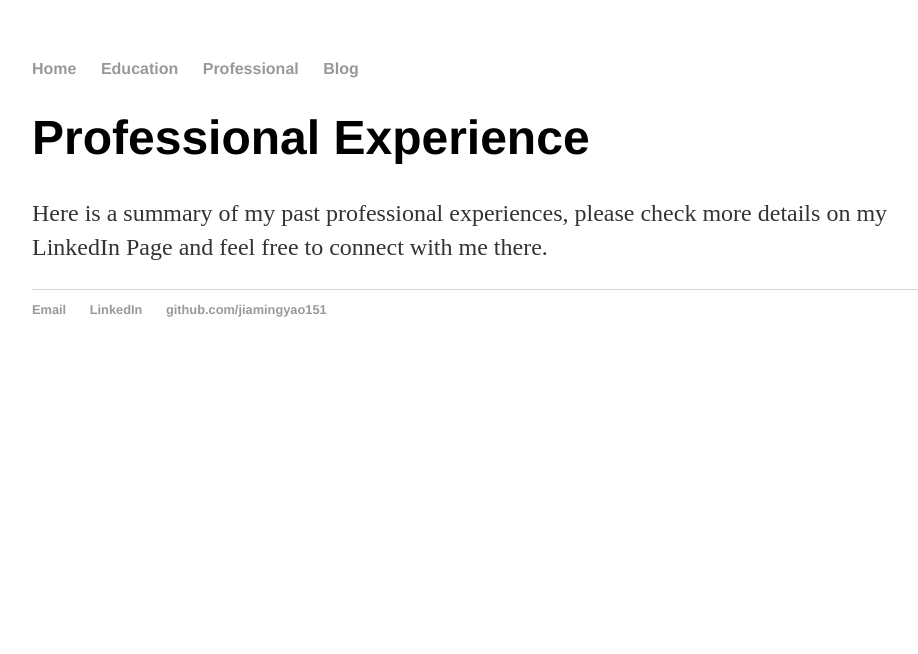
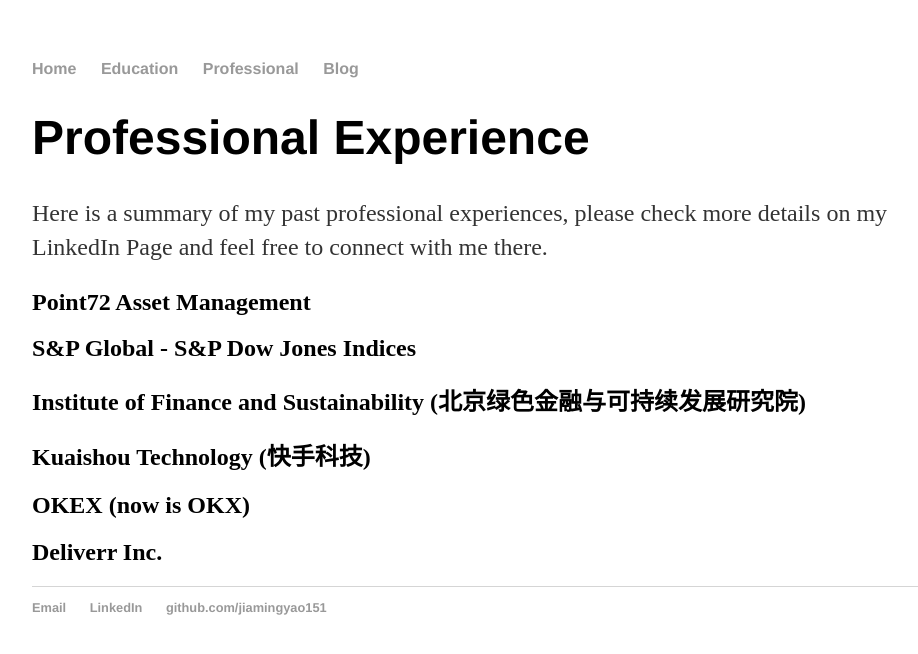
Before and after one commit to jiamingyao151/jiamingyao151.github.io, a Jekyll site: the page built from professional/index.html, in a window 1280 px wide. Shown: the top 654 px of the page, without its empty margins (160-1078 px from the left). Built offline with Jekyll 4.4.1, drawn with Linux system fonts in a browser that asks for light colours.

Commit message:
Update index.html

```diff
--- a/professional/index.html
+++ b/professional/index.html
@@ -7,5 +7,12 @@
 	<h1>Professional Experience</h1>
 	<p>Here is a summary of my past professional experiences, please check more details on my LinkedIn Page and feel free to connect with me there.</p>
 
+	<h2>Point72 Asset Management</h2>
+	<h2>S&P Global - S&P Dow Jones Indices</h2>
+	<h2>Institute of Finance and Sustainability (北京绿色金融与可持续发展研究院)</h2>
+	<h2>Kuaishou Technology (快手科技)</h2>
+	<h2>OKEX (now is OKX)</h2>
+	<h2>Deliverr Inc.</h2>
+
 
 </div>
```
